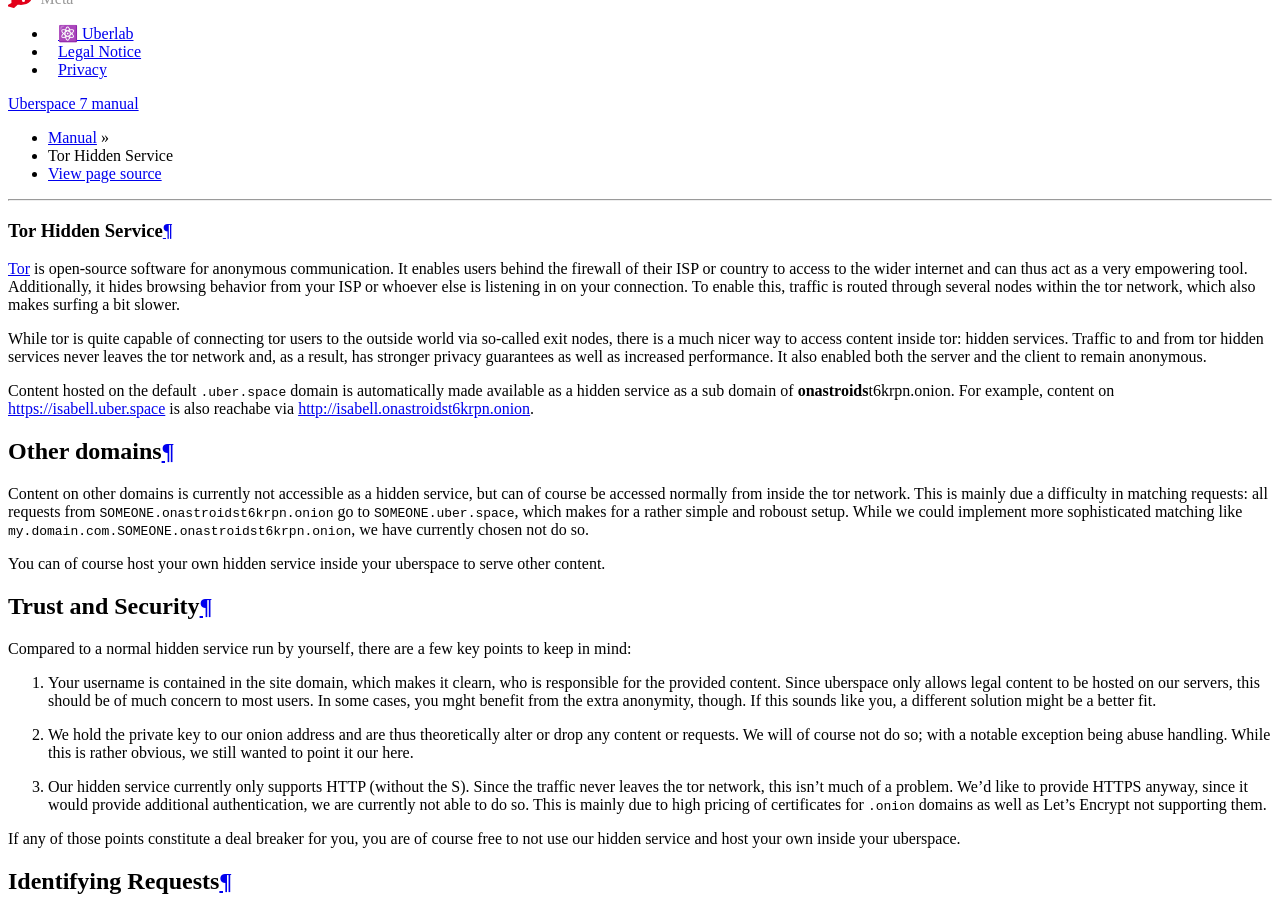
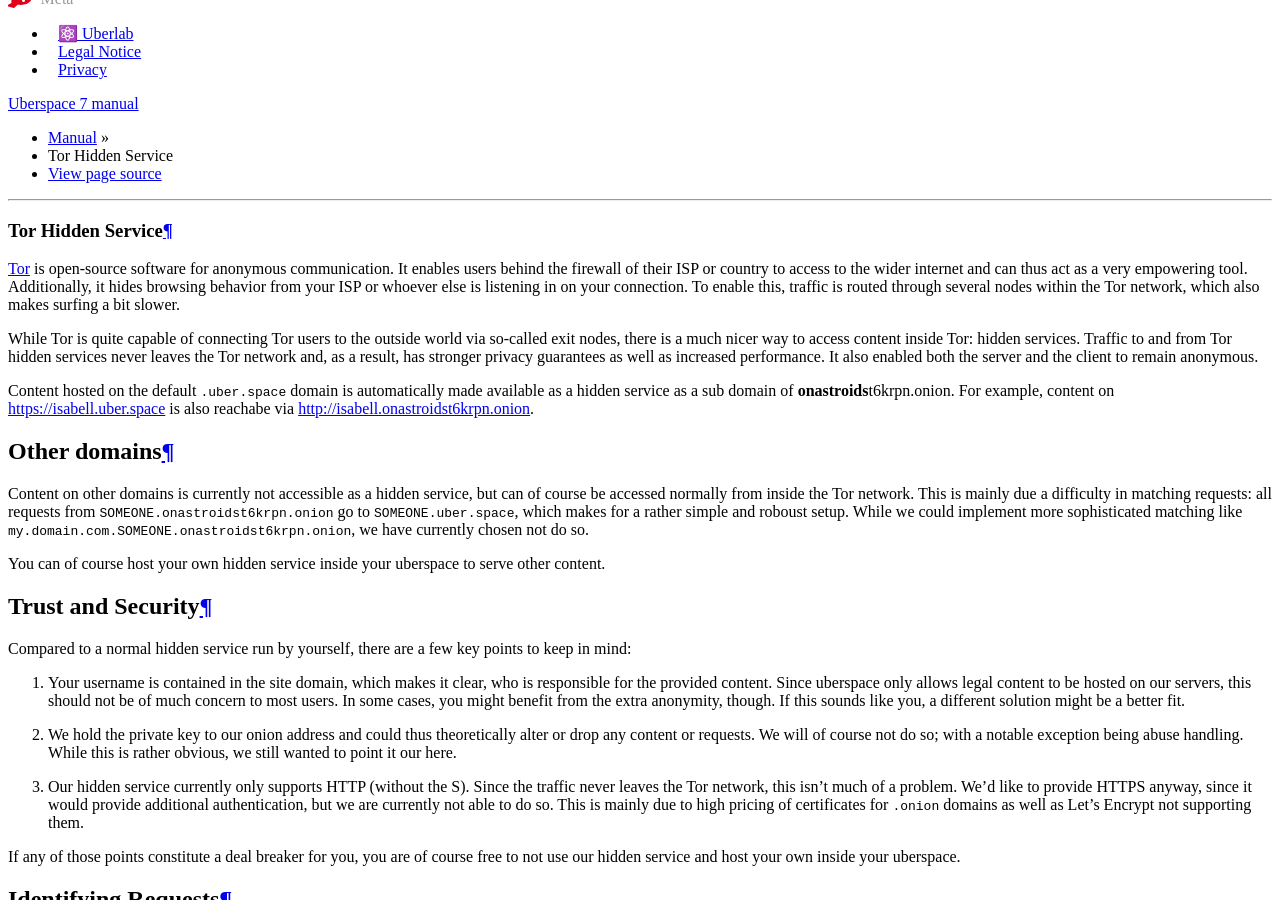
Before and after one commit to Uberspace/manual, a Sphinx documentation site: the page built from source/web-tor.rst, in a window 1280 px wide and 900 px high, scrolled down 1234 px. Built offline with Sphinx 7.4.7 and the Read the Docs theme 2.0.0, drawn with Linux system fonts in a browser that asks for light colours; pages that are not in the unit, such as notebooks, are missing from menus; some of the changed text lies outside the part shown.

Commit message:
Update web-tor.rst

```diff
--- a/source/web-tor.rst
+++ b/source/web-tor.rst
@@ -8,12 +8,12 @@
 behind the firewall of their ISP or country to access to the wider internet and
 can thus act as a very empowering tool. Additionally, it hides browsing behavior
 from your ISP or whoever else is listening in on your connection. To enable
-this, traffic is routed through several nodes within the tor network, which also
+this, traffic is routed through several nodes within the Tor network, which also
 makes surfing a bit slower.
 
-While tor is quite capable of connecting tor users to the outside world via
-so-called exit nodes, there is a much nicer way to access content inside tor:
-hidden services. Traffic to and from tor hidden services never leaves the tor
+While Tor is quite capable of connecting Tor users to the outside world via
+so-called exit nodes, there is a much nicer way to access content inside Tor:
+hidden services. Traffic to and from Tor hidden services never leaves the Tor
 network and, as a result, has stronger privacy guarantees as well as increased
 performance. It also enabled both the server and the client to remain anonymous.
 
@@ -26,7 +26,7 @@
 =============
 
 Content on other domains is currently not accessible as a hidden service, but
-can of course be accessed normally from inside the tor network. This is mainly
+can of course be accessed normally from inside the Tor network. This is mainly
 due a difficulty in matching requests: all requests from
 ``SOMEONE.onastroidst6krpn.onion`` go to ``SOMEONE.uber.space``, which makes
 for a rather simple and roboust setup. While we could implement more
@@ -42,18 +42,18 @@
 Compared to a normal hidden service run by yourself, there are a few key points
 to keep in mind:
 
-1. Your username is contained in the site domain, which makes it clearn, who is
+1. Your username is contained in the site domain, which makes it clear, who is
    responsible for the provided content. Since uberspace only allows legal
-   content to be hosted on our servers, this should be of much concern to most
-   users. In some cases, you mght benefit from the extra anonymity, though. If
+   content to be hosted on our servers, this should not be of much concern to most
+   users. In some cases, you might benefit from the extra anonymity, though. If
    this sounds like you, a different solution might be a better fit.
-2. We hold the private key to our onion address and are thus theoretically alter
+2. We hold the private key to our onion address and could thus theoretically alter
    or drop any content or requests. We will of course not do so; with a notable
    exception being abuse handling. While this is rather obvious, we still wanted
    to point it our here.
 3. Our hidden service currently only supports HTTP (without the S). Since the
-   traffic never leaves the tor network, this isn't much of a problem. We'd like
-   to provide HTTPS anyway, since it would provide additional authentication, we
+   traffic never leaves the Tor network, this isn't much of a problem. We'd like
+   to provide HTTPS anyway, since it would provide additional authentication, but we
    are currently not able to do so. This is mainly due to high pricing of
    certificates for ``.onion`` domains as well as Let's Encrypt not supporting
    them.
@@ -66,7 +66,7 @@
 
 Tor makes it impossible to identify which source IP address is sending requests
 to your site. This is by design. Without some extra effort, it isn't even
-obvious that a request passed through the tor network at all. However, requests
+obvious that a request passed through the Tor network at all. However, requests
 that arrived on our hidden service and where then proxied through to your
 uberspace bear a ``X-Uberspace-Via-Hidden-Service`` HTTP header. Keep in mind
 that this header can be faked very easily. Requests containing the header might
@@ -84,7 +84,7 @@
 ============
 
 Just like your sites, our website and the dashboard can of course be directly
-accessed in the tor network. Use the following addresses:
+accessed in the Tor network. Use the following addresses:
 
 * http://uberspaceyukm42r.onion
 * http://ubrspc3z5xuzh2iss4xuacpjdqj24orwnuye5hk23cpykd3mcujvygqd.onion
```
